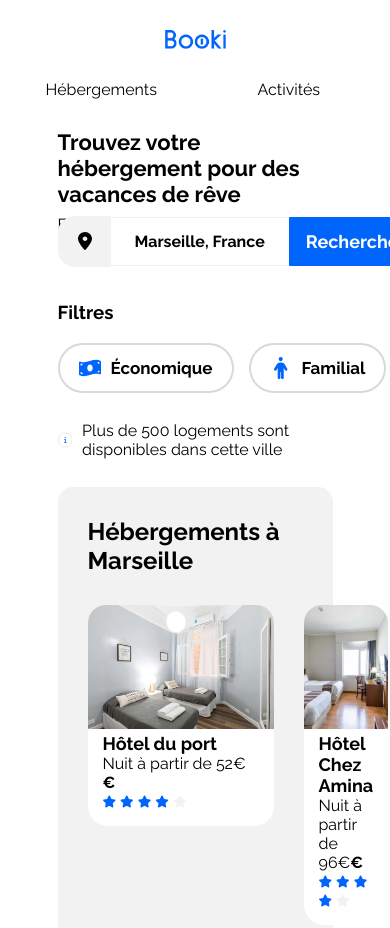
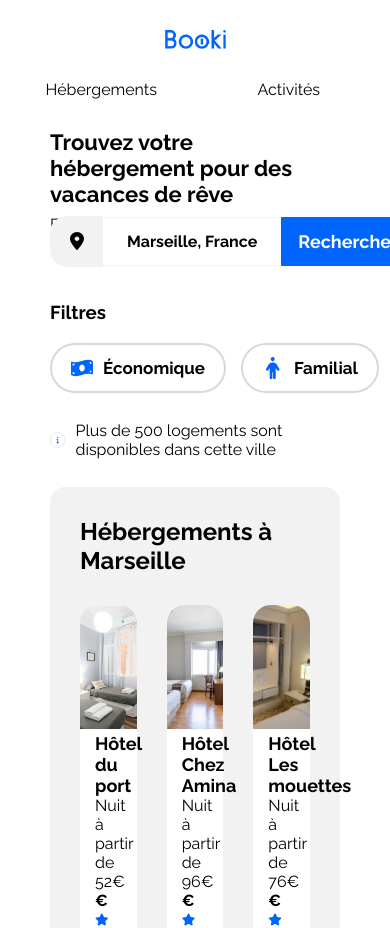
Before and after one commit to DagueG/Web-Project, a plain HTML site: page index.html in a window 390 px wide. Shown: the top 928 px of the page. Drawn offline with Linux system fonts and the light colour scheme.

Commit message:
ADD: Tablette mode

```diff
--- a/css/style.css
+++ b/css/style.css
@@ -28,7 +28,7 @@ p {
 body {
     margin: 0 auto;
     display: flex;
-    width: 1440px;
+    max-width: 1440px;
     flex-direction: column;
     align-items: flex-start;
     gap: 30px;
@@ -58,11 +58,8 @@ a {
 
 header {
     display: flex;
-    justify-content: center;
-    align-items: flex-start;
-    gap: 934.91px;
-    align-self: stretch;
-}
+    justify-content: space-between;
+    align-self: stretch;}
 
 nav ul {
     gap: 68px;
@@ -249,6 +246,7 @@ main {
 }
 
 .offer-main .frame-main {
+    flex-wrap: wrap;
     display: flex;
     align-items: flex-start;
     gap: 30px;
@@ -269,6 +267,7 @@ main {
     flex-direction: column;
     gap: 4px;
     flex: 1 0 0;
+    min-width: calc((100% - 60px) /3);
     border-radius: 20px;
     background: #FFF;
 }
@@ -498,12 +497,6 @@ footer div p {
 }
 
 @media (max-width: 1024px) {
-    body {
-        width: 1024px;
-    }
-    header {
-        gap: 518.601px;
-    }
     .filter-bar {
         display: flex;
         flex-direction: column;
@@ -564,9 +557,6 @@ footer div p {
 }
 
 @media (max-width: 767.98px) {
-    body {
-        width: 375px;
-    }
     header {
         flex-direction: column;
         align-items: center;
--- a/index.html
+++ b/index.html
@@ -134,8 +134,6 @@
                             </div>
                         </div>
                     </article>
-                </div>
-                <div class="frame-main">
                     <article class="card">
                         <img src="./images/hebergements/annie-spratt.jpg" alt="Image de la chambre d'hôtel montrant un lit">
                         <div class="card-content">
```
